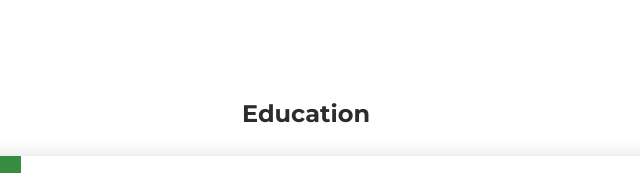
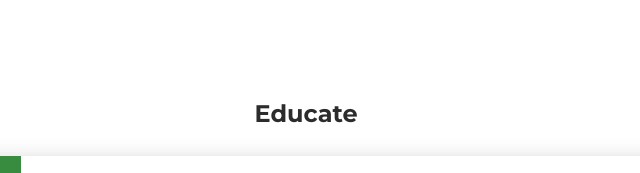
Before and after one commit to taufiqhidayah/taufiqhidayah.github.io, a plain HTML site: page index.html in a window 1280 px wide. Shown: the part 3587-3760 px from the top of the page, 334-974 px from the left. Drawn offline with Linux system fonts and the light colour scheme.

Commit message:
Add Text

```diff
--- a/index.html
+++ b/index.html
@@ -323,7 +323,7 @@
   </div>
   <div class="section">
     <div class="container cc-education">
-      <div class="h4 text-center mb-4 title">Education</div>
+      <div class="h4 text-center mb-4 title">Educate</div>
       <div class="card">
         <div class="row">
           <div class="col-md-3 bg-primary" data-aos="fade-right" data-aos-offset="50" data-aos-duration="500">
```
